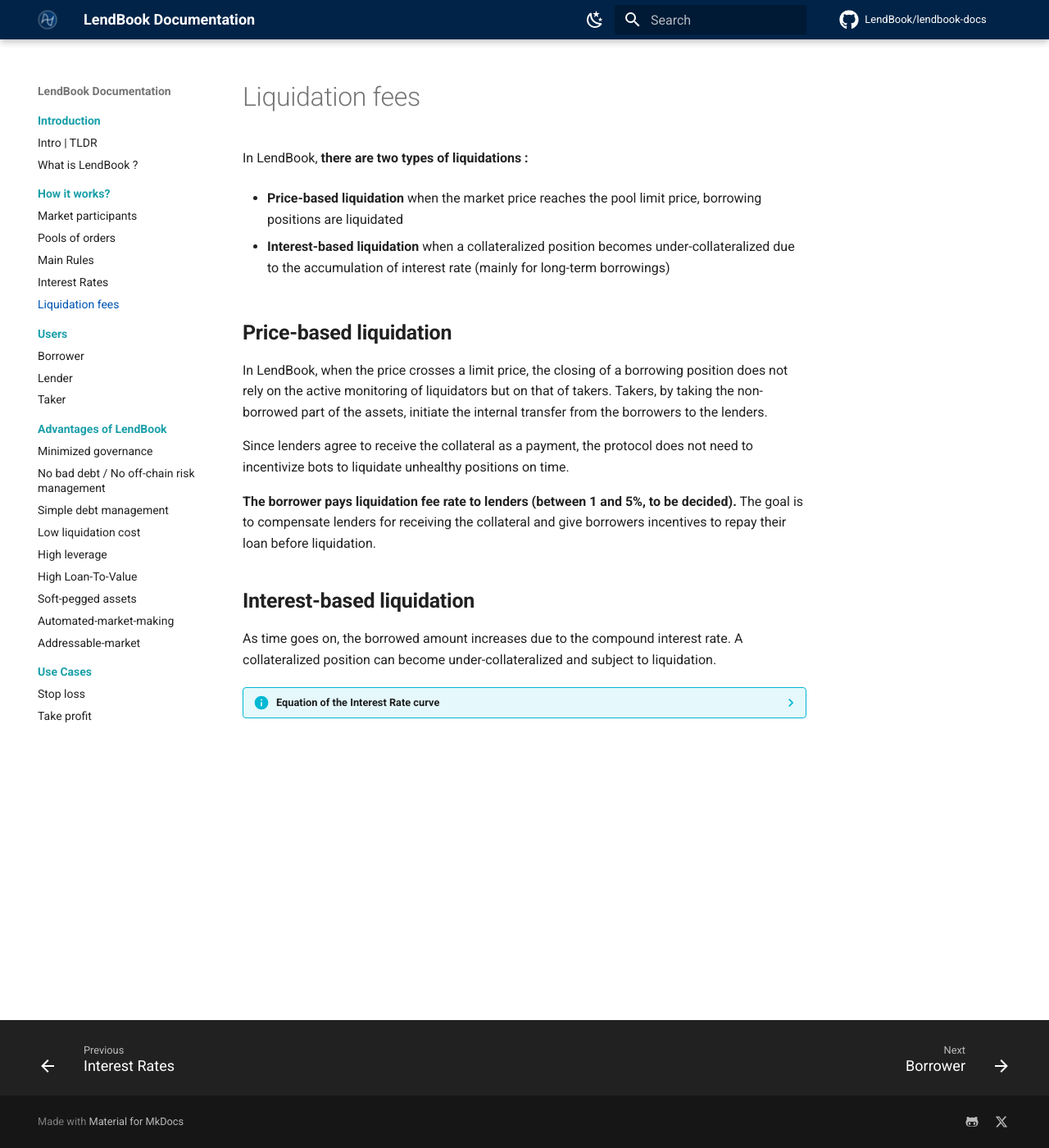
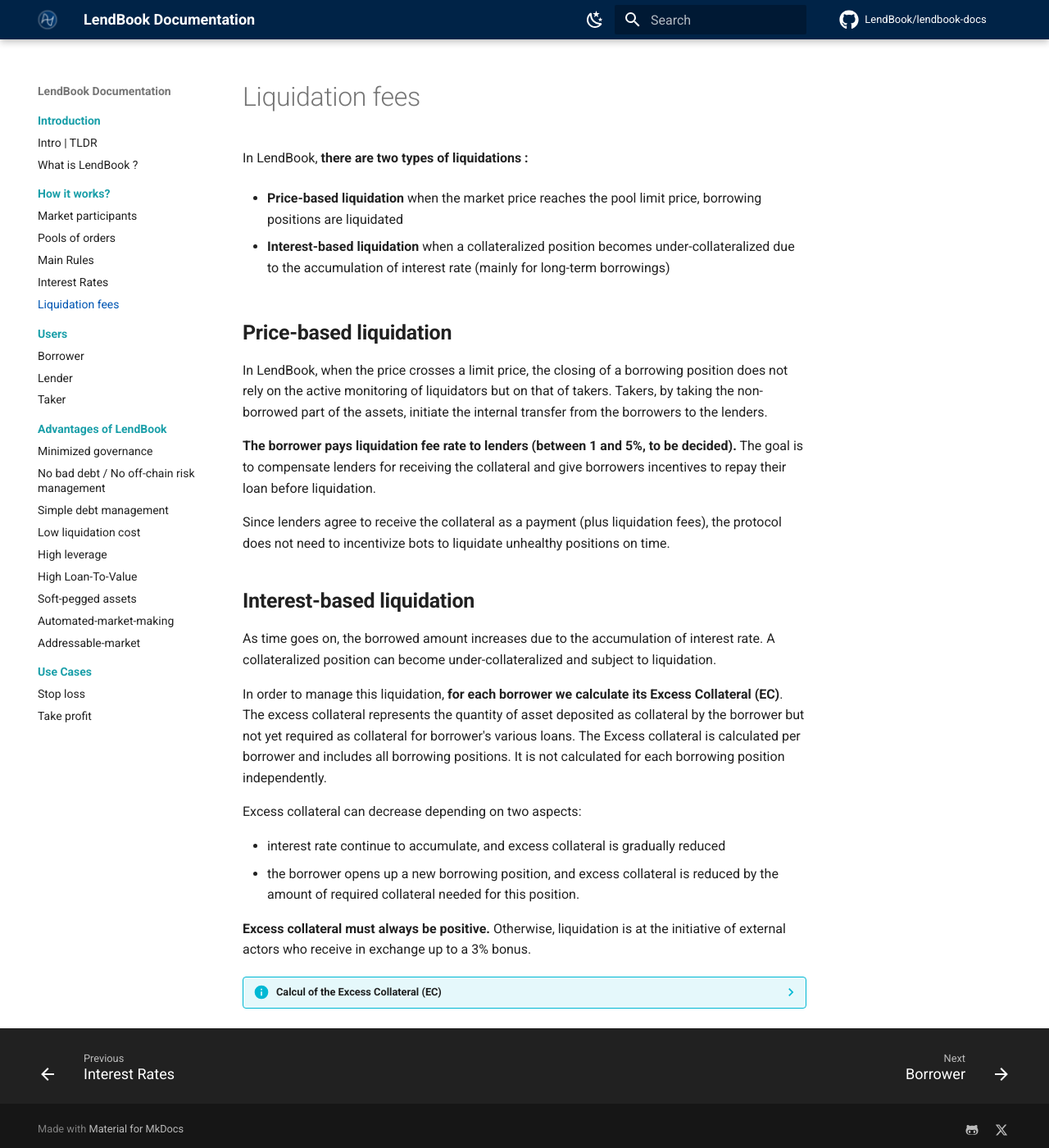
Before and after one commit to LendBook/lendbook-docs, an MkDocs documentation site: the page built from docs/how-it-works/liquidation.md, in a window 1280 px wide and 1400 px high. Shown: the whole window at 82% size. Built offline with MkDocs 1.6.1 and Material for MkDocs 9.7.7, drawn with Linux system fonts in a browser that asks for light colours; comment, search, counter and statistics services are not loaded.

Commit message:
liquidatiooons

```diff
--- a/docs/how-it-works/liquidation.md
+++ b/docs/how-it-works/liquidation.md
@@ -10,23 +10,34 @@
 
 In LendBook, when the price crosses a limit price, the closing of a borrowing position does not rely on the active monitoring of liquidators but on that of takers. Takers, by taking the non-borrowed part of the assets, initiate the internal transfer from the borrowers to the lenders.
 
-Since lenders agree to receive the collateral as a payment, the protocol does not need to incentivize bots to liquidate unhealthy positions on time.
+**The borrower pays liquidation fee rate to lenders (between 1 and 5%, to be decided).** The goal is to compensate lenders for receiving the collateral and give borrowers incentives to repay their loan before liquidation.
 
-**The borrower pays liquidation fee rate to lenders (between 1 and 5%, to be decided).** The goal is to compensate lenders for receiving the collateral and give borrowers incentives to repay their loan before liquidation.
+Since lenders agree to receive the collateral as a payment (plus liquidation fees), the protocol does not need to incentivize bots to liquidate unhealthy positions on time.
 
 <h2 style="font-weight: bold;">Interest-based liquidation</h2>
 
-As time goes on, the borrowed amount increases due to the compound interest rate. A collateralized position can become under-collateralized and subject to liquidation.
+As time goes on, the borrowed amount increases due to the accumulation of interest rate. A collateralized position can become under-collateralized and subject to liquidation.
+
+In order to manage this liquidation, **for each borrower we calculate its Excess Collateral (EC)**. The excess collateral represents the quantity of asset deposited as collateral by the borrower but not yet required as collateral for borrower's various loans. The Excess collateral is calculated per borrower and includes all borrowing positions. It is not calculated for each borrowing position independently.
+
+Excess collateral can decrease depending on two aspects:
+
+- interest rate continue to accumulate, and excess collateral is gradually reduced
+- the borrower opens up a new borrowing position, and excess collateral is reduced by the amount of required collateral needed for this position.
 
 
-??? info "Equation of the Interest Rate curve"
-    The IR curve is :
+**Excess collateral must always be positive.** Otherwise, liquidation is at the initiative of external actors who receive in exchange
+up to a 3% bonus.
+
+??? info "Calcul of the Excess Collateral (EC)"
+    We need to define some variables :
+
+    * **Total Collateral (TC) :** The sum of all the assets deposited in limit orders as collateral by the borrower
+    * **Required Collateral (RC) :** The sum of collateral needed to repay all the borrowing positions, pay interest fees, and pay a possible price-based liquidation fee
+    * **Liquidation Loan-To-Value (LLTV) :** In order to liquidate the position before there really isn't enough collateral left, we add this variable. This provides a safety zone to protect lenders from borrowers’ insolvency due to a growing debt burden. Since the interest rate is slowly increasing, the LLTV can be set close to 100% (e.i. 99%).
+
+    So we have :
+
     <center>
-    $\begin{cases}
-        if\ \ UR \leq UR^*\ ;\ IR = \alpha+\beta \dfrac{UR}{UR^*} \\
-        if\ \ UR \gt UR^*\ ;\ IR = \alpha+\beta +\gamma \dfrac{UR-UR^*}{1-UR^*}
-        \end{cases}$
+    $EC=TC-\dfrac{RC}{LLTV}$
     </center>
-    <center>
-    $with\ α,\ β\ and\ γ\ three\ positive\ parameters\ (γ>β)$
-    </center>
```
